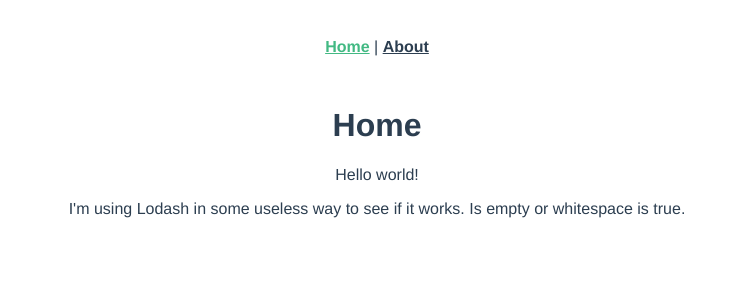
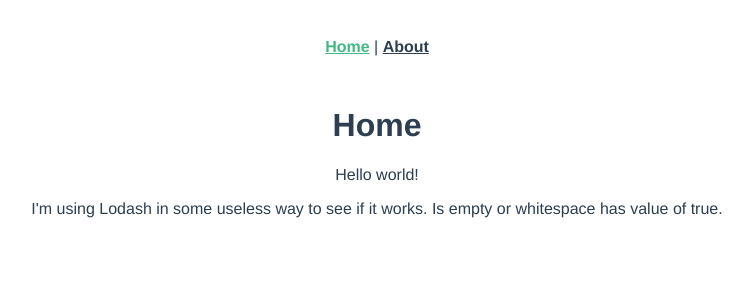
Before and after one commit to mikkotenni/ui-component-library, a Vue app: page / in a window 1280 px wide. Shown: the top 300 px of the page, without its empty margins (263-1016 px from the left). Built offline with nearby package versions, Linux system fonts and the light colour scheme.

Commit message:
Add helpers

```diff
--- a/public/index.html
+++ b/public/index.html
@@ -4,8 +4,9 @@
     <meta charset="utf-8">
     <meta http-equiv="X-UA-Compatible" content="IE=edge">
     <meta name="viewport" content="width=device-width,initial-scale=1.0">
-    <link rel="icon" href="<%= BASE_URL %>favicon.ico">
     <title><%= htmlWebpackPlugin.options.title %></title>
+    <!-- Shared resources -->
+    <script src="<%= BASE_URL %>shared/SympaHelpers.js"></script>
   </head>
   <body>
     <noscript>
--- /dev/null
+++ b/public/shared/SympaHelpers.js
@@ -0,0 +1,13 @@
+var Sympa = Sympa || {};
+const Helpers = {};
+Helpers.isEmptyOrWhitespace = function (str) {
+  return !str || (str.trim && !str.trim() || false);
+};
+Helpers.compareStr = function (str, str2, ignoreCase) {
+  var f = function(txt) {
+      return (ignoreCase && txt && txt.toUpperCase ? txt.toUpperCase() : txt);
+  }
+  return f(str) == f(str2);
+};
+
+Sympa.Helpers = {...Helpers};
--- a/src/assets/shared/helpers.js
+++ /dev/null
@@ -1,11 +0,0 @@
-export default {
-  isEmptyOrWhitespace (str) {
-    return !str || (str.trim && !str.trim() || false);
-  },
-  compareStr (str, str2, ignoreCase) {
-    var f = function(txt) {
-        return (ignoreCase && txt && txt.toUpperCase ? txt.toUpperCase() : txt);
-    }
-    return f(str) == f(str2);
-  }
-}
--- a/src/components/SharedResourcesTest.vue
+++ b/src/components/SharedResourcesTest.vue
@@ -1,20 +1,22 @@
 <template>
   <div>
-    <p>I'm using Lodash in some {{ msg }} to see if it works. Is empty or whitespace is {{ isEmpty }}.</p>
+    <p>I'm using Lodash in some {{ msg }} to see if it works. Is empty or whitespace has value of {{ isEmpty }}.</p>
   </div>
 </template>
 
 <script>
 import Vue from 'vue';
 import lodash from 'lodash';
-import Helpers from '../assets/shared/helpers.js';
+
+// Don't raise ESLint errors on following undeclared variables of shared resources:
+/* global Sympa */
 
 export default Vue.extend({
   name: 'SharedResourcesTest',
   data() {
     return {
       msg: lodash.concat(['useless'], ['way']).join(' '),
-      isEmpty: Helpers.isEmptyOrWhitespace('   ')
+      isEmpty: Sympa.Helpers.isEmptyOrWhitespace('   ')
     };
   },
 });
```
Also changed, not shown: 1 other file (tests, documents, lock files or other folders).
